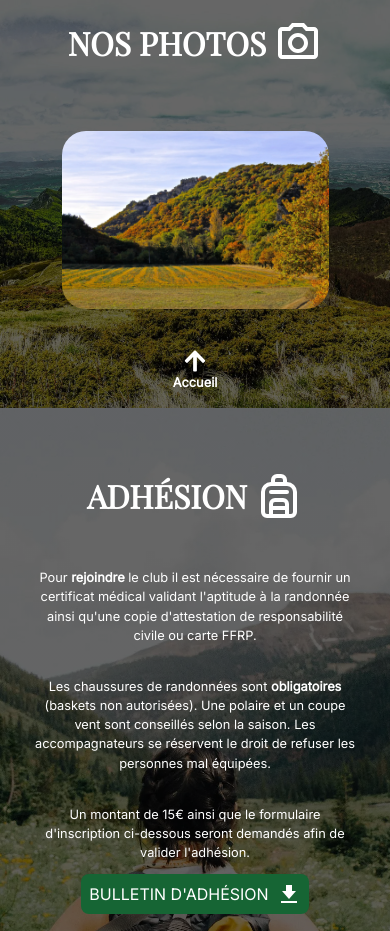
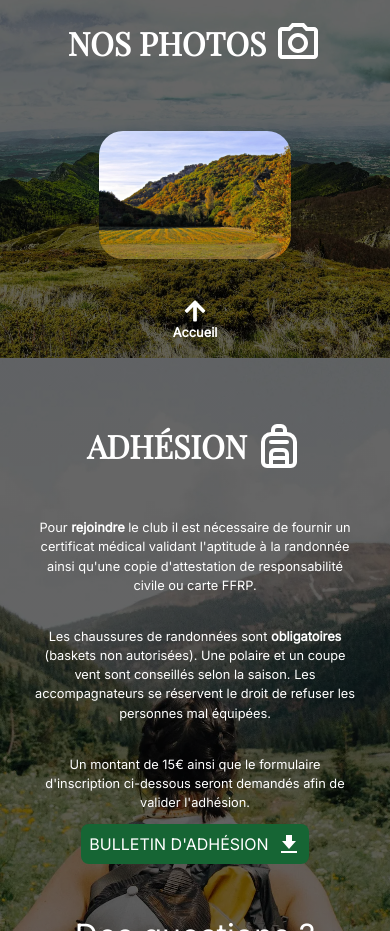
Before and after one commit to SebastienLaurentt/Galopins, a Vue app: page / in a window 390 px wide. Shown: the part 2540-3471 px from the top of the page. Built offline with nearby package versions, Linux system fonts and the light colour scheme.

Commit message:
change size of cards according responsive

```diff
--- a/src/components/Card.tsx
+++ b/src/components/Card.tsx
@@ -8,7 +8,7 @@ function Card({ mainImage, }: CardProps) {
 
     return (
             <div className="">
-                <img src={`${mainImage}`} alt="" className=" rounded-3xl transition-all duration-400 hover:md:scale-[1.02] h-auto w-full " />
+                <img src={`${mainImage}`} alt="" className=" rounded-3xl transition-all duration-400 hover:md:scale-[1.02] h-[8rem] md:h-[24rem] xl:h-[31rem] mx-auto" />
             </div>
     );
   }
```
